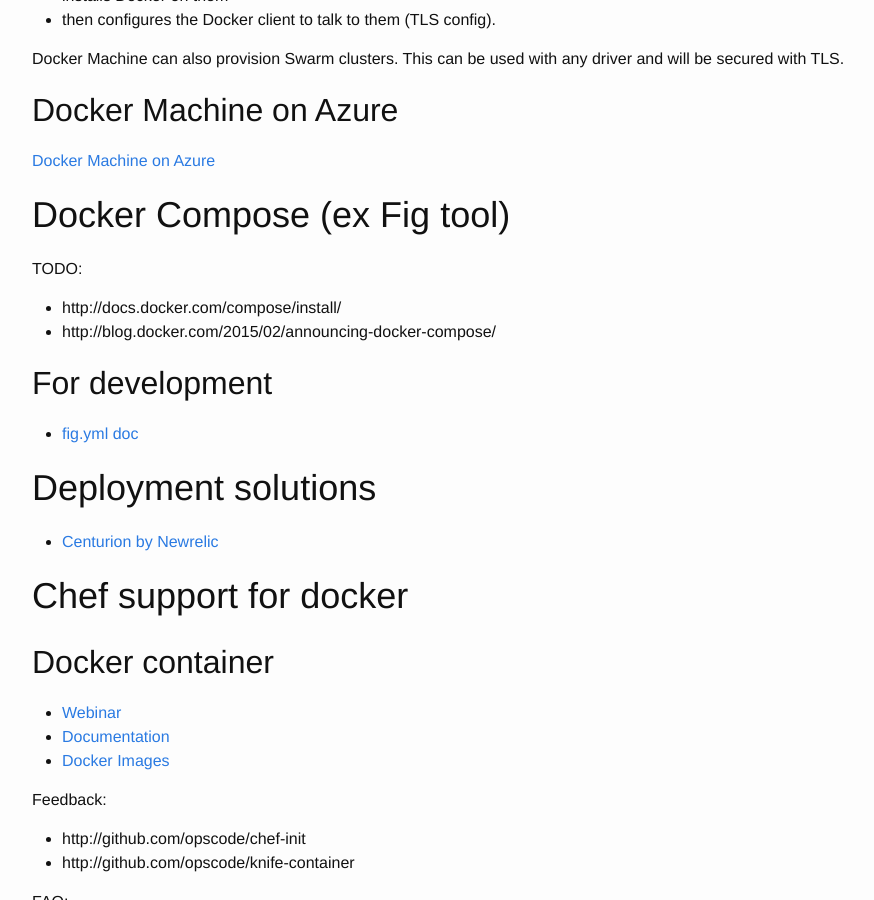
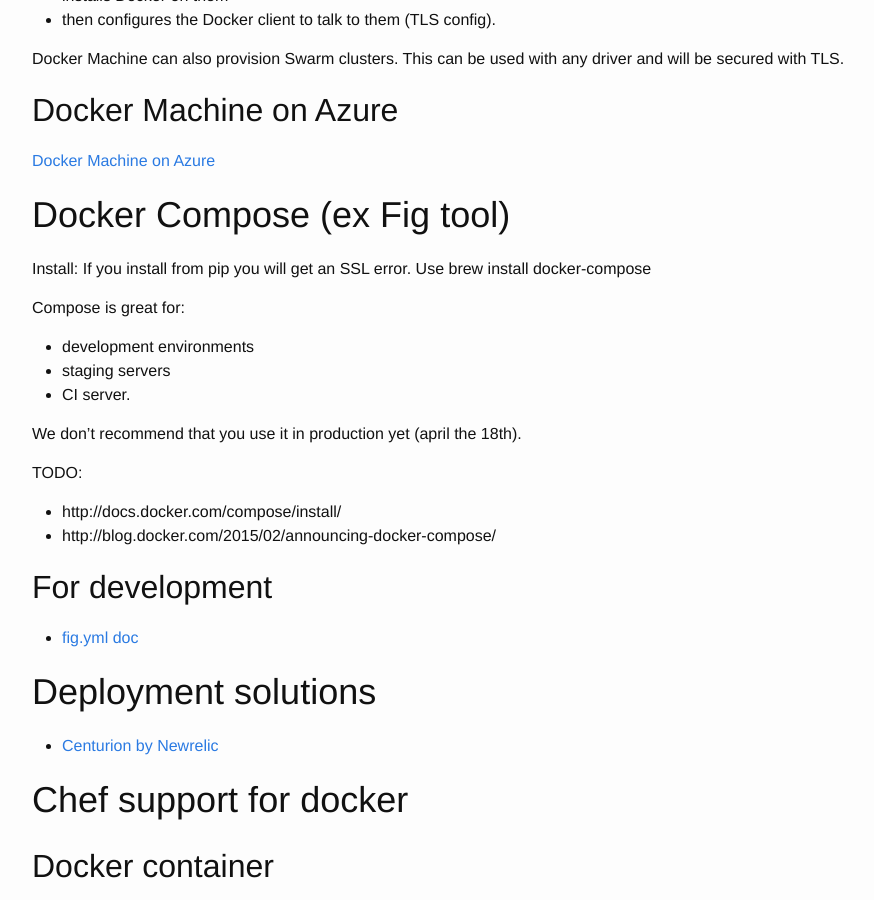
Before and after one commit to breezeight/nicola_blog, a Jekyll site: the page built from _guides/docker.markdown, in a window 1280 px wide and 900 px high, scrolled down 34664 px. Shown: the whole window, without its empty margins (38-912 px from the left). Built offline with Jekyll 4.4.1, drawn with Linux system fonts in a browser that asks for light colours.

Commit message:
Docker-compose: SSL issue

```diff
--- a/_guides/docker.markdown
+++ b/_guides/docker.markdown
@@ -896,6 +896,16 @@
 
 # Docker Compose (ex Fig tool)
 
+Install: If you install from pip you will get an SSL error. Use brew install docker-compose
+
+Compose is great for:
+
+* development environments
+* staging servers
+* CI server.
+
+We don't recommend that you use it in production yet (april the 18th).
+
 TODO:
 
 * http://docs.docker.com/compose/install/
```
